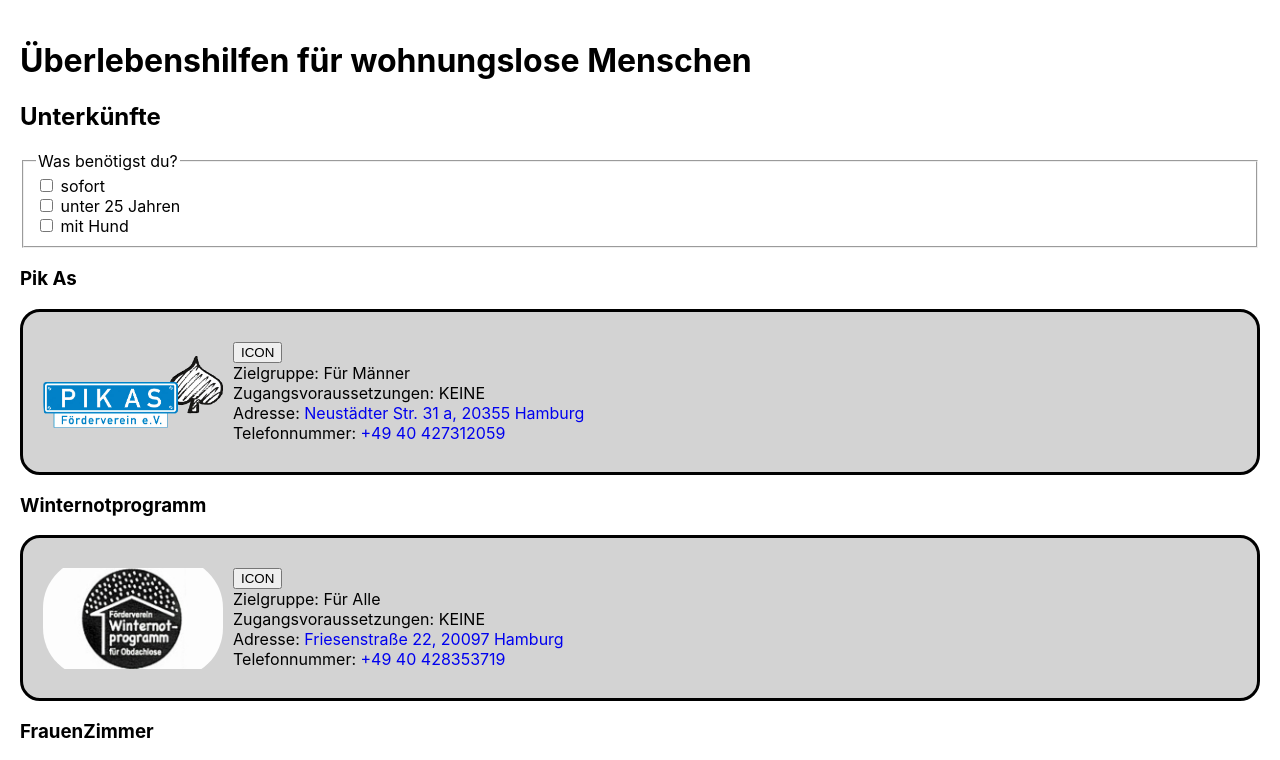
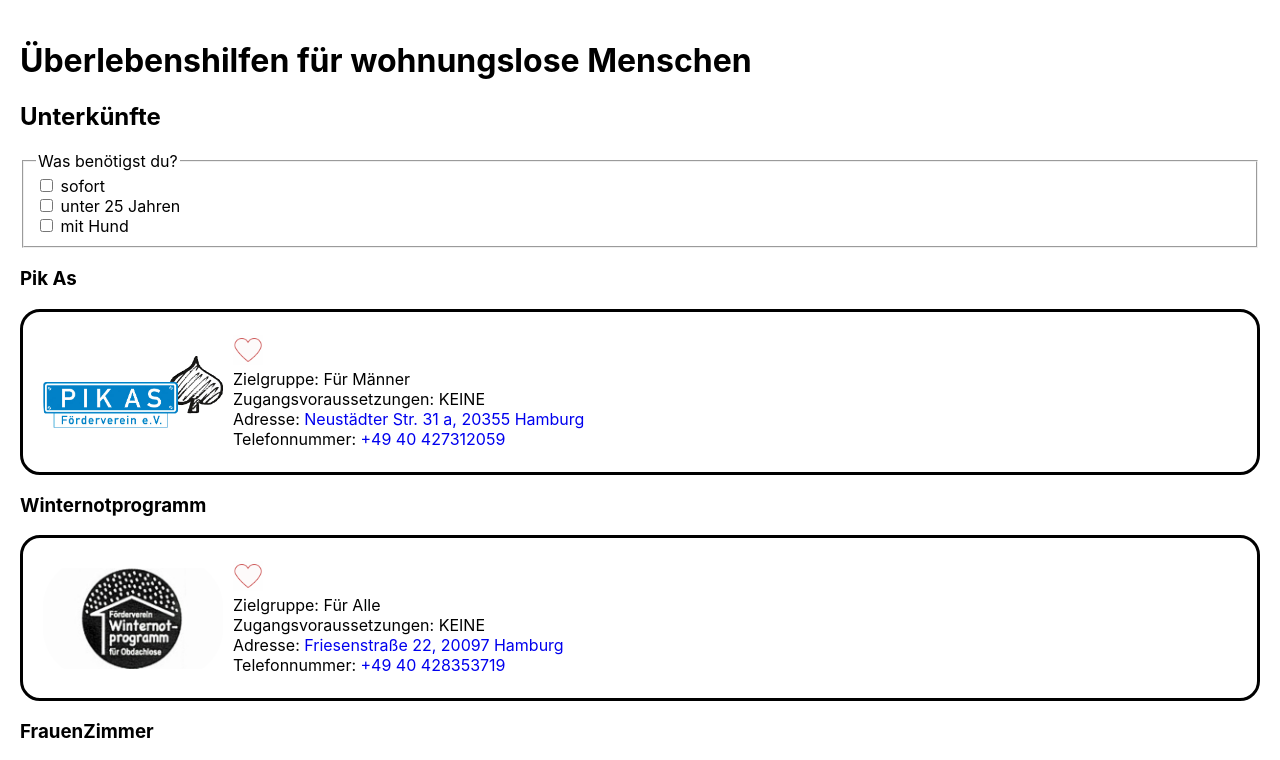
Before and after one commit to BucherLara/Capstone-Project, a Next.js app: page /sleep in a window 1280 px wide. Shown: the top 760 px of the page. Built offline with nearby package versions, Linux system fonts and the light colour scheme.

Commit message:
add favorites-page

```diff
--- a/components/Facility/index.js
+++ b/components/Facility/index.js
@@ -30,15 +30,24 @@ export default function Facility({ facility, setFacilities }) {
           priority
         />
         <StyledList>
-          <button
+          <StyledButton
             type="button"
             aria-label="bookmark"
             onClick={() => {
               toggleBookmark(id);
             }}
           >
-            ICON
-          </button>
+            <Image
+              src={
+                facility.isBookmarked === false
+                  ? "/icons/isNotBookmarked.png"
+                  : "/icons/isBookmarked.png"
+              }
+              alt="isNotBookmarkedHeart"
+              width={30}
+              height={30}
+            />
+          </StyledButton>
           <ListItem>Zielgruppe: {target}</ListItem>
           <ListItem>Zugangsvoraussetzungen: {requirements}</ListItem>
           <ListItem>
@@ -59,7 +68,7 @@ export default function Facility({ facility, setFacilities }) {
 const StyledImage = styled(Image)`
   object-fit: contain;
   margin-right: 10px;
-  border-radius: 50px; ;
+  border-radius: 50px;
 `;
 
 const StyledSection = styled.section`
@@ -67,7 +76,7 @@ const StyledSection = styled.section`
   border-style: solid;
   padding: 20px;
   border-radius: 20px;
-  background-color: lightgrey;
+  background-color: white;
 
   min-heigth: 500px;
   align-items: center;
@@ -80,4 +89,11 @@ const StyledList = styled.ul`
 const StyledLink = styled(Link)`
   text-decoration: none;
 `;
+
+const StyledButton = styled.button`
+  border-style: none;
+  padding: 0;
+  background-color: white;
+`;
+
 export { StyledList, StyledImage };
```
Also changed, not shown: components/Navigation/NavLandingpage/index.js (+34 -12 lines), pages/favorites/index.js (added, +31 -0 lines), public/icons/isNotBookmarked.png.
